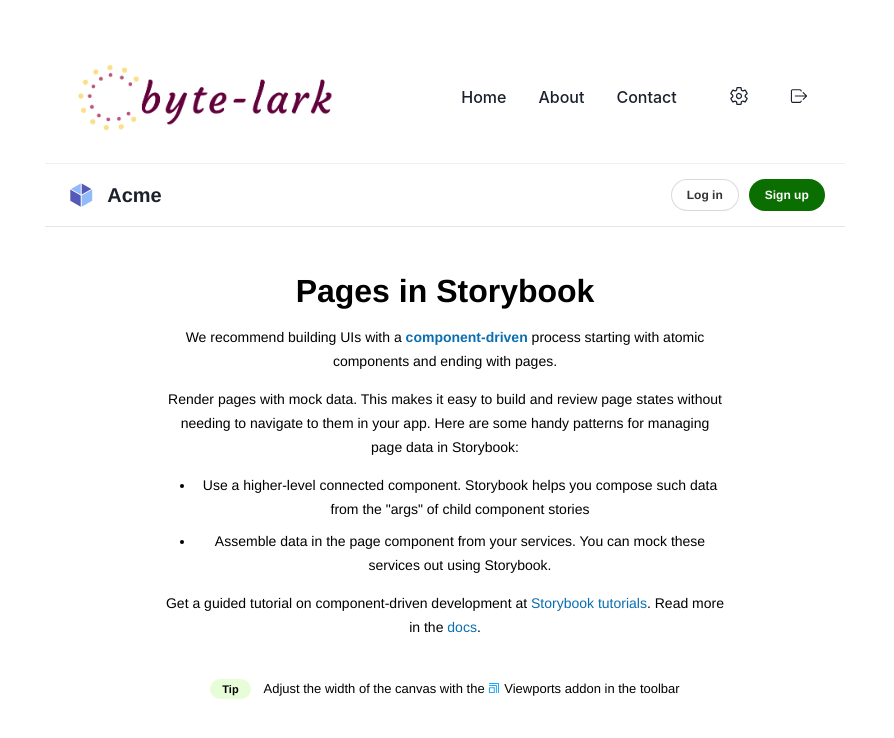
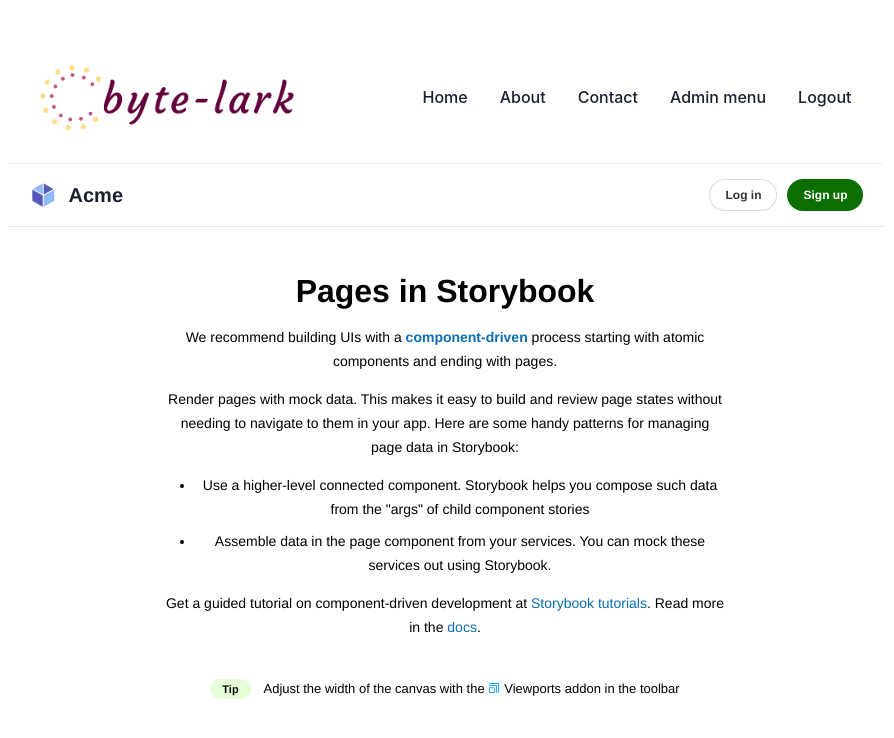
Before and after one commit to kazuya-tanimoto/react-blog, a React (Vite) app: page / in a window 1280 px wide. Shown: the top 738 px of the page, without its empty margins (195-1089 px from the left). Built offline with nearby package versions, Linux system fonts and the light colour scheme.

Commit message:
Fix the responsive design

```diff
--- a/src/components/templates/Header.tsx
+++ b/src/components/templates/Header.tsx
@@ -5,6 +5,7 @@ import { IoIosLogOut } from "react-icons/io";
 import { IoSettingsOutline } from "react-icons/io5";
 import { Link as RouterLink } from "react-router-dom";
 import logo from "../../assets/logo.png";
+import { useScreenResolution } from "../../features/about/hooks/useScreenResolution.ts";
 import { NavigationLinks } from "../molecules/NavigationLinks.tsx";
 
 interface HeaderProps {
@@ -12,26 +13,47 @@ interface HeaderProps {
 }
 
 export const Header = ({ loggedIn = false }: HeaderProps): JSX.Element => {
+  const { isBase } = useScreenResolution();
+
   return (
     <header>
       <Flex
         justify="space-between"
+        alignItems="center"
         direction={{ base: "column", sm: "row" }}
         p={{ base: 1, sm: 8 }}
         gap={{ sm: 32 }}
       >
         <Image src={logo} alt="Logo" w={{ base: 48, sm: 64 }} />
-        <Flex alignItems="center">
+        <Flex justify="space-between">
           <NavigationLinks />
           {loggedIn && (
-            <Flex alignItems="center" ml={4} gap={{ base: 4, sm: 8 }}>
-              <Link as={RouterLink} to="#" ml={{ sm: 8 }}>
-                <Icon as={IoSettingsOutline} boxSize={5} m={1} mt={2} />
-                {/* Admin menu */}
+            <Flex gap={{ base: 4, sm: 8 }}>
+              <Link as={RouterLink} to="#" ml={{ base: 4, sm: 8 }}>
+                {isBase ? (
+                  <Icon
+                    as={IoSettingsOutline}
+                    boxSize={5}
+                    m={1}
+                    mt={2}
+                    data-testid="admin-menu-icon"
+                  />
+                ) : (
+                  "Admin menu"
+                )}
               </Link>
               <Link as={RouterLink} to="#">
-                <Icon as={IoIosLogOut} boxSize={5} m={1} mt={2} />
-                {/* Logout */}
+                {isBase ? (
+                  <Icon
+                    as={IoIosLogOut}
+                    boxSize={5}
+                    m={1}
+                    mt={2}
+                    data-testid="logout-icon"
+                  />
+                ) : (
+                  "Logout"
+                )}
               </Link>
             </Flex>
           )}
```
Also changed, not shown: 1 other file (tests, documents, lock files or other folders).
